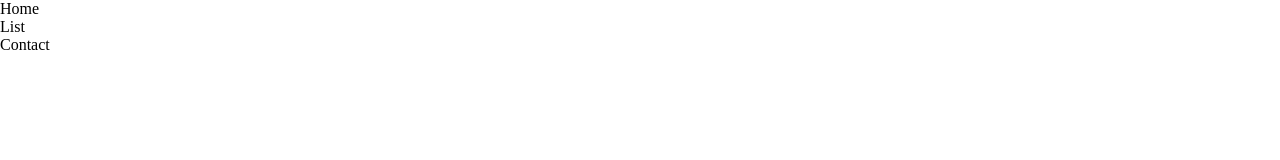
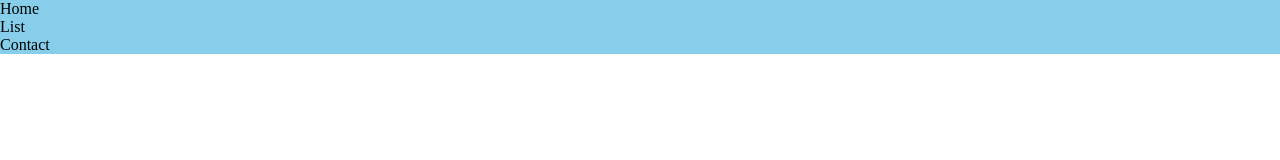
Before and after one commit to henraaditia/Hrnaelist, a plain HTML site: page index.html in a window 1280 px wide. Drawn offline with Linux system fonts and the light colour scheme.

Commit message:
update style.css

```diff
--- a/style.css
+++ b/style.css
@@ -2,3 +2,7 @@
   margin: 0;
   padding: 0;
 }
+
+.navbar{
+  background-color: skyblue;
+}
```
